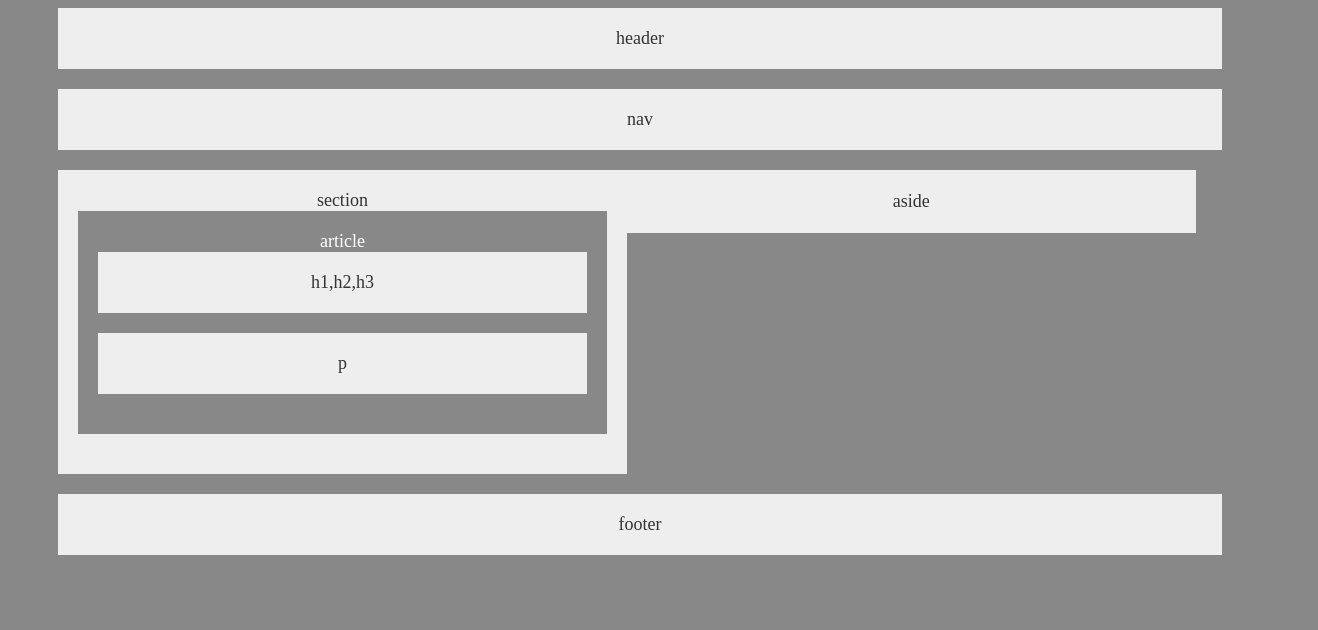
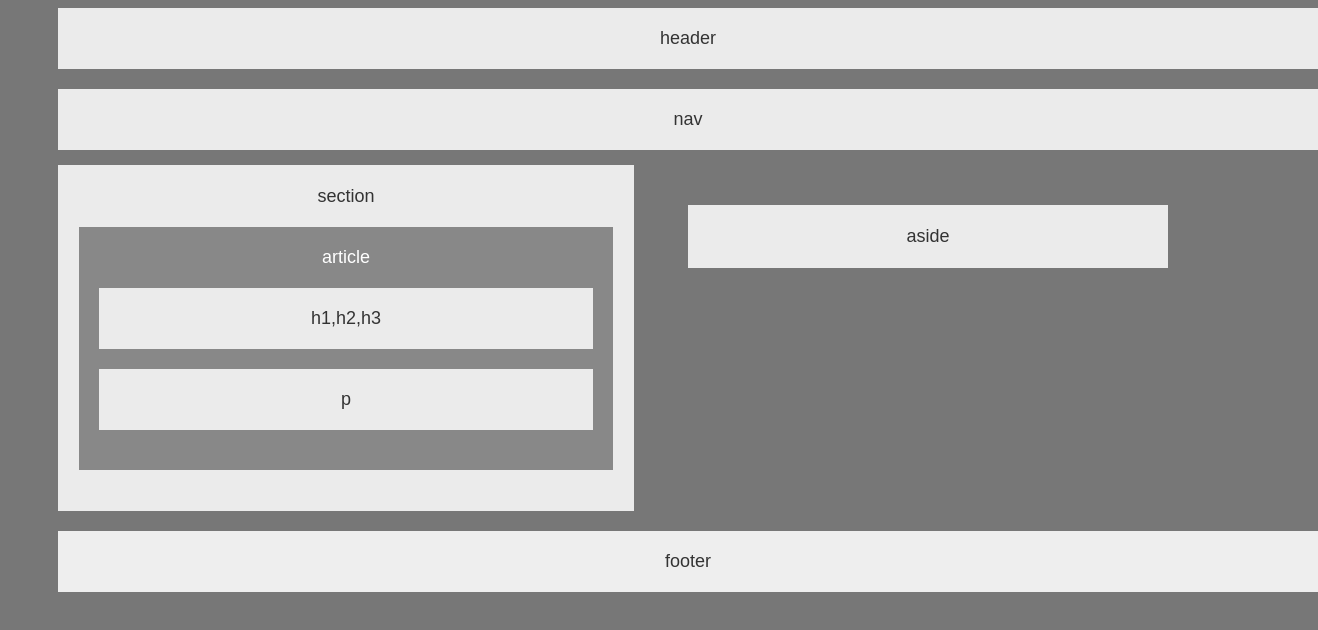
Before and after one commit to glawing42/HW-Wireframe, a plain HTML site: page index.html in a window 1280 px wide. Shown: the whole page, 1318 px wide, since content can reach past the window. Drawn offline with Linux system fonts and the light colour scheme.

Commit message:
added changes

```diff
--- a/index.html
+++ b/index.html
@@ -25,10 +25,11 @@
       <section id="p">p</section>
     </section>
     </section>
-
-<section id="right">
+<div>
+<section class="aside">
     aside
     </section>
+</div>
 
   <footer>
     footer
--- a/style.css
+++ b/style.css
@@ -9,16 +9,19 @@
 
 body {
 	font-size: 18px;
-	background-color: #888;
+	font-family: 'Arial', 'Helvetica Neue', Helvetica, sans-serif;
+	background-color: #777;
+	width: 960px;
+	text-align: center;
 }
 
 header {
   padding: 20px;
   margin-bottom: 20px;
   margin-left: 50px;
-  margin-right: 50px;
+  margin-right: -350px;
   color: #333;
-  background: #eee;
+  background: #ebebeb;
 }
 
 section {
@@ -28,50 +31,56 @@ section {
 
 #nav {
   padding: 20px;
-  margin-bottom: 20px;
+  margin-bottom: 15px;
   margin-left: 50px;
-  margin-right: 50px;
+  margin-right: -350px;
   color: #333;
-  background: #eee;
+  background: #ebebeb;
 }
 
 #left{
   padding: 20px;
   color: #333;
-  background: #eee;
+  background: #ebebeb;
   margin-left: 50px;
+  margin-right: 20px;
   float: left;
-  width: 45%;
+  width: 60%;
+  border: 1px solid #ebebeb;
+
 }
 
 #article{
 	background-color: #888;
 	color: white;
+	margin-top: 20px;
 }
 
 #h1{
   padding: 20px;
   color: #333;
-  background: #eee;
+  background: #ebebeb;
+  margin-top: 20px;
 
 }
 
 #p{
   padding: 20px;
   color: #333;
-  background: #eee;
+  background: #ebebeb;
 
 }
-
-#right{
+.aside{
   padding: 20px;
   color: #333;
-  background: #eee;
-  float: left;
-  width: 45%;
-  margin-right: 50px;
-  border: 1px solid #eee;
-
+  background-color: #ebebeb;
+  margin-left: 50px;
+  margin-right: -200px;
+  margin-top: -326px;
+  margin-bottom: 20px;
+  float: right;
+  width: 50%;
+  border: 1px solid #ebebeb;
 }
 
 #full {
@@ -86,7 +95,7 @@ footer {
   padding: 20px;
   margin-bottom: 20px;
   margin-left: 50px;
-  margin-right: 50px;
+  margin-right: -350px;
   color: #333;
   background: #eee;
   clear: both;
```
